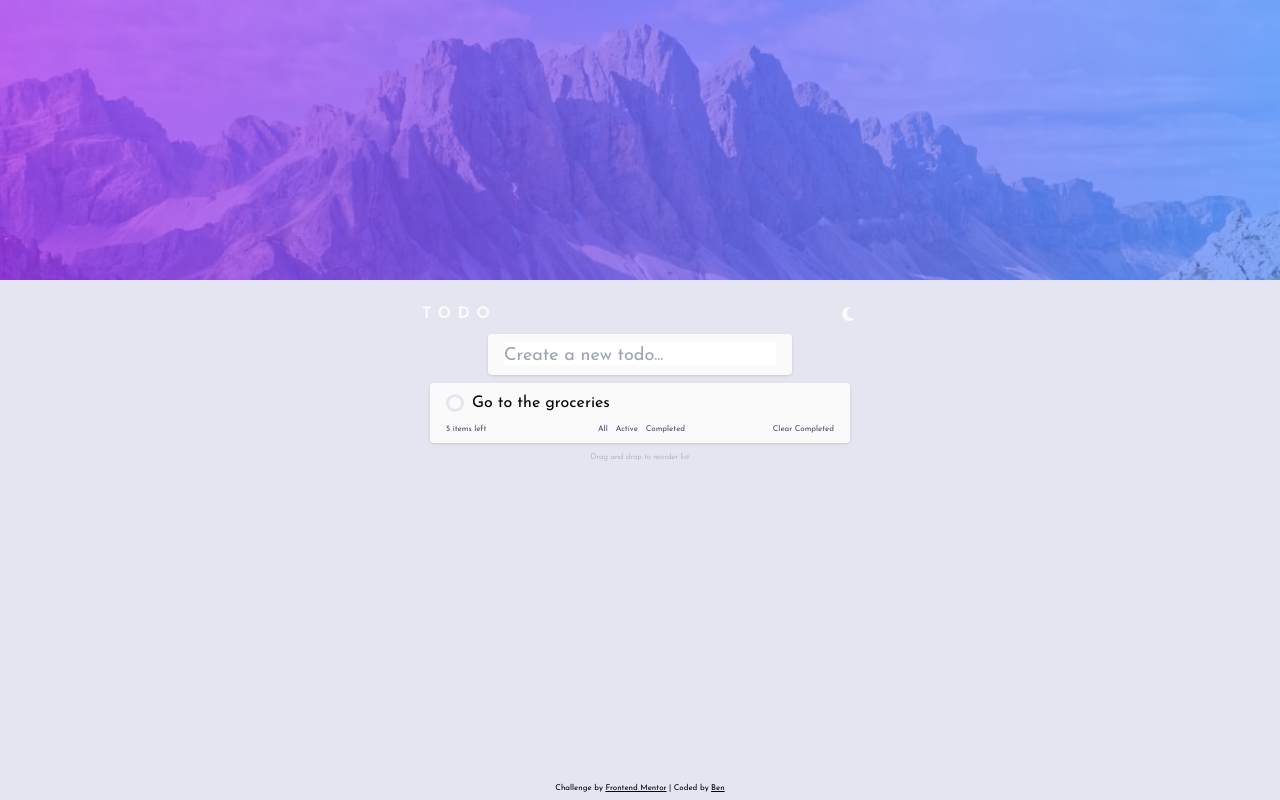
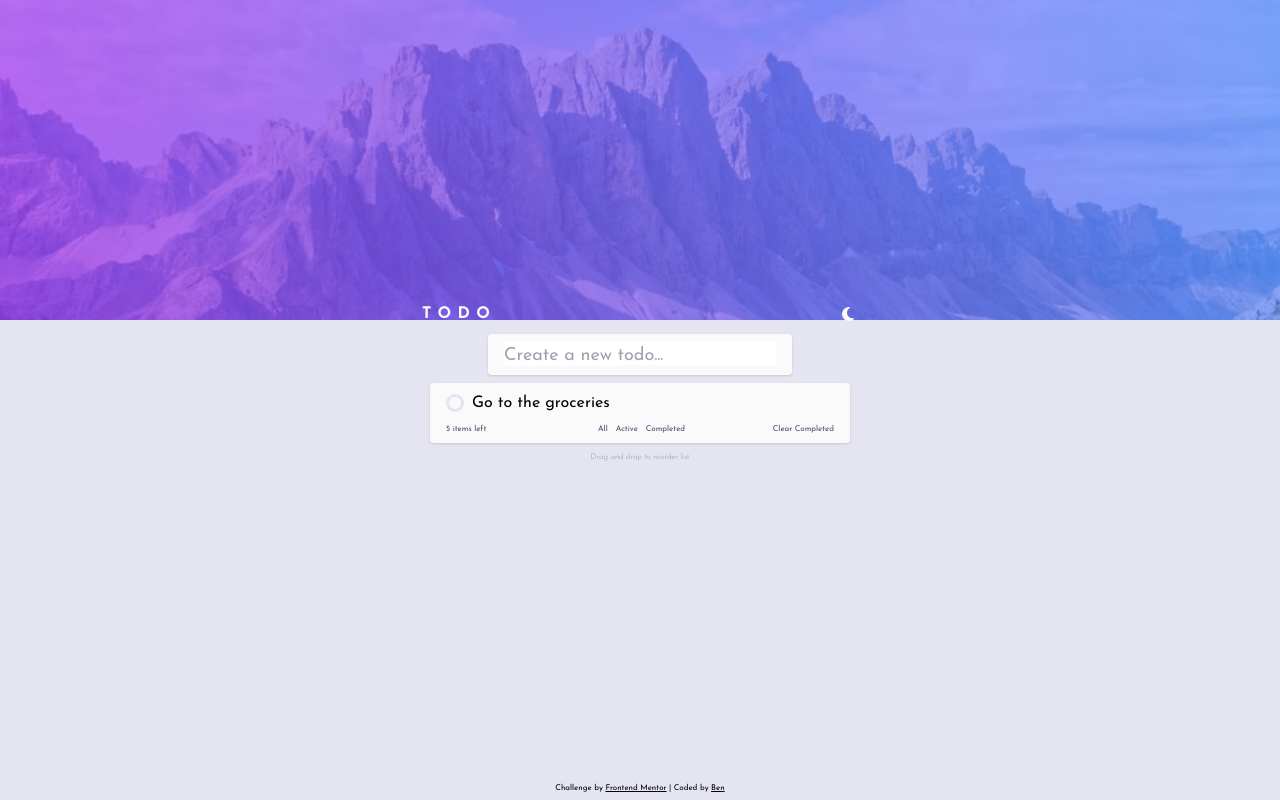
Before and after one commit to remtaine/fem-todo-app, a React (Create React App) app: page / in a window 1280 px wide. Built offline with nearby package versions, Linux system fonts and the light colour scheme.

Commit message:
Add dark mode images

```diff
--- a/src/components/Background.js
+++ b/src/components/Background.js
@@ -6,9 +6,15 @@ import BgMobileDark from "../../src/images/bg-mobile-dark.jpg";
 
 function Background() {
   return (
-<div className="absolute top-0 h-[35%]">
-        <img src={BgDesktopLight} alt="" className="hidden mobile:block object-cover min-h-full"/>
-        <img src={BgMobileLight} alt="" className="block mobile:hidden object-cover min-h-full"/>
+<div className="absolute top-0 h-2/5">
+        <div className='w-full h-full block dark:hidden'>
+          <img src={BgDesktopLight} alt="" className="hidden mobile:block object-cover min-h-full"/>
+          <img src={BgMobileLight} alt="" className="block mobile:hidden object-cover min-h-full"/>
+        </div>
+        <div className='w-full h-full hidden dark:block'>
+          <img src={BgDesktopDark} alt="" className="hidden mobile:block object-cover min-h-full"/>
+          <img src={BgMobileDark} alt="" className="block mobile:hidden object-cover min-h-full"/>
+        </div>
       </div>
   )
 }
```
